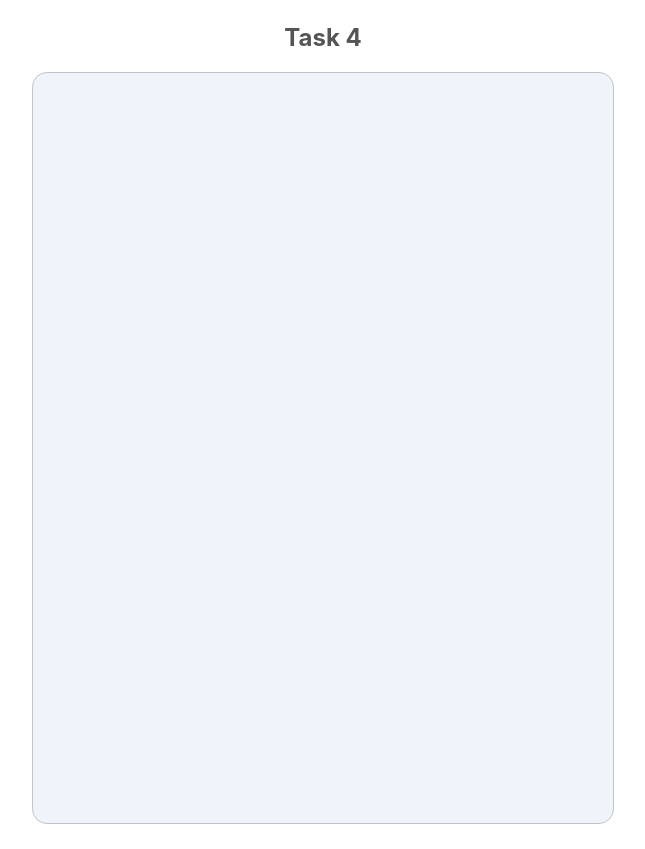
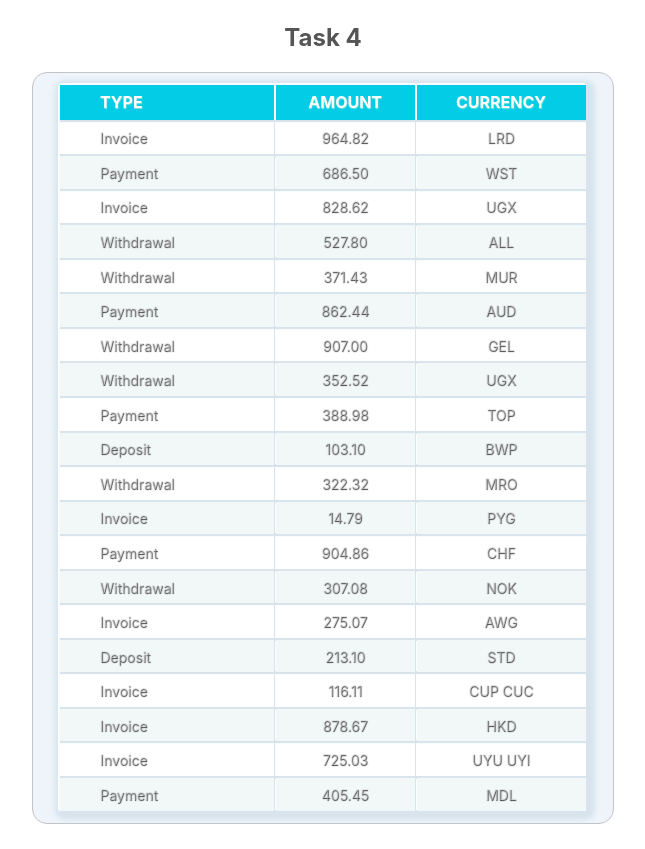
Before and after one commit to urt2509/goit-react-hw-01-components, a React (Create React App) app: page / in a window 1280 px wide. Shown: the part 2480-3329 px from the top of the page, without its empty margins (317-962 px from the left). Built offline with nearby package versions, Linux system fonts and the light colour scheme.

Commit message:
done task4, fixed proptypes, styles

```diff
--- a/src/components/App.jsx
+++ b/src/components/App.jsx
@@ -1,12 +1,14 @@
 import user from '../data/user.json';
 import data from '../data/data.json';
 import friends from '../data/friends.json';
+import transactions from '../data/transactions.json';
 
 import { Section } from 'components/Sections/Sections';
 import { Container } from 'components/Container/Container';
 import { Profile } from 'components/Profile/Profile';
 import { Statistics } from 'components/Statistics/Statistics';
 import { FriendList } from 'components/FriendList/FriendList';
+import { TransactionHistory } from 'components/TransactionHistory/TransactionHistory';
 
 export const App = () => {
   return (
@@ -36,7 +38,9 @@ export const App = () => {
       </Section>
 
       <Section title="Task 4">
-        <Container></Container>
+        <Container>
+          <TransactionHistory items={transactions} />
+        </Container>
       </Section>
     </>
   );
--- a/src/components/Container/AllStyle.css
+++ b/src/components/Container/AllStyle.css
@@ -1,6 +1,6 @@
 .profile {
-    background-color: #d8e3ed;
-    color: #ff6347;
+    background-color: #03cce6;
+    color: #f2f8f8;
     border-radius: 5px;
 
     margin-right: 50px;
@@ -18,5 +18,5 @@
 
     background-color: #f3f7fa;
 
-    &:not(:last-child)
+    text-transform: uppercase;
 }
--- a/src/components/Container/Container.styled.jsx
+++ b/src/components/Container/Container.styled.jsx
@@ -9,9 +9,6 @@ const ContainerGeneral = styled.div`
   width: 550px;
   height: 750px;
   max-height: 100%;
-
-  padding-left: 15px;
-  padding-right: 15px;
   border: 1px solid #c1c3c6;
   border-radius: 15px;
   background-color: #eef4fa;
--- a/src/components/Statistics/Statistics.jsx
+++ b/src/components/Statistics/Statistics.jsx
@@ -14,7 +14,7 @@ function getRandomHexColor() {
     .padStart(6, 0)}`;
 }
 
-const Markup = ({ id, label, percentage }) => (
+const StatElement = ({ id, label, percentage }) => (
   <Item key={id} label={label} style={{ backgroundColor: getRandomHexColor() }}>
     <StatLabel>{label}</StatLabel>
     <StatPercentage>{percentage}</StatPercentage>
@@ -25,9 +25,15 @@ const Statistics = ({ title = ' ', stats }) => {
   return (
     <StatContainer>
       {title && <Title>{title}</Title>}
-      <StatList>{stats.map(Markup)}</StatList>
+      <StatList>{stats.map(StatElement)}</StatList>
     </StatContainer>
   );
+};
+
+StatElement.propTypes = {
+  id: PropTypes.string.isRequired,
+  label: PropTypes.string.isRequired,
+  percentage: PropTypes.string.isRequired,
 };
 
 Statistics.propTypes = {
--- a/src/components/TransactionHistory/TransactionHistory.jsx
+++ b/src/components/TransactionHistory/TransactionHistory.jsx
@@ -1,5 +1,51 @@
 import PropTypes from 'prop-types';
+import {
+  TableContainer,
+  TableHead,
+  TableRow,
+  TableHeader,
+  TableBody,
+  TableData,
+} from './TransactionHistory.styled';
 
-const TransactionHistory = ({ items }) => {};
+const TransactionsElement = ({ id, type, amount, currency }) => (
+  <TableRow key={id}>
+    <TableData>{type}</TableData>
+    <TableData>{amount}</TableData>
+    <TableData>{currency}</TableData>
+  </TableRow>
+);
 
-export default TransactionHistory;
+const TransactionHistory = ({ items }) => {
+  return (
+    <TableContainer>
+      <TableHead>
+        <TableRow>
+          <TableHeader>Type</TableHeader>
+          <TableHeader>Amount</TableHeader>
+          <TableHeader>Currency</TableHeader>
+        </TableRow>
+      </TableHead>
+
+      <TableBody>{items.map(TransactionsElement)}</TableBody>
+    </TableContainer>
+  );
+};
+
+TransactionsElement.propTypes = {
+  id: PropTypes.string.isRequired,
+  type: PropTypes.string.isRequired,
+  amount: PropTypes.number.isRequired,
+  currency: PropTypes.string.isRequired,
+};
+
+TransactionHistory.propTypes = {
+  items: PropTypes.shape({
+    id: PropTypes.string.isRequired,
+    type: PropTypes.string.isRequired,
+    amount: PropTypes.number.isRequired,
+    currency: PropTypes.string.isRequired,
+  }),
+};
+
+export { TransactionHistory };
--- /dev/null
+++ b/src/components/TransactionHistory/TransactionHistory.styled.jsx
@@ -0,0 +1,71 @@
+import styled from 'styled-components';
+
+const TableContainer = styled.table`
+  margin: 10px;
+
+  width: 100%;
+  height: auto;
+  background-color: #fff;
+  border-radius: 5px;
+  box-shadow: 2px 2px 5px 5px #d8e3ed;
+`;
+
+const TableHead = styled.thead`
+  height: 35px;
+  color: #fff;
+  background-color: #03cce6;
+  text-size: 14px;
+  text-shadow: 0.5px 0.5px 1px #81e1d6;
+  text-transform: uppercase;
+`;
+
+const TableRow = styled.tr`
+  box-shadow: 1px 1px 1px 1px #d8e3ed;
+
+  &:nth-child(even) {
+    background-color: #f2f8f8;
+  }
+`;
+
+const TableHeader = styled.th`
+  padding-left: 40px;
+  text-align: left;
+
+  &:not(:first-child) {
+    padding-left: 0;
+    text-align: center;
+  }
+`;
+
+const TableBody = styled.tbody`
+  box-shadow: 0.5px 0.5px 0.5px 0.5px #d8e3ed;
+`;
+
+const TableData = styled.td`
+  margin-top: 0;
+  margin-bottom: 15px;
+  padding-left: 40px;
+  font-size: 14px;
+  text-shadow: 0.5px 0.5px 1px #3d3b3b;
+  color: #dddee079;
+  text-align: left;
+  box-shadow: 0.5px 0.5px 0.5px 0.5px #d8e3ed;
+
+  &:not(:first-child) {
+    padding-left: 0;
+    text-align: center;
+  }
+
+  &::first-letter {
+    text-transform: uppercase;
+  }
+`;
+
+export {
+  TableContainer,
+  TableHead,
+  TableRow,
+  TableHeader,
+  TableBody,
+  TableData,
+};
```
